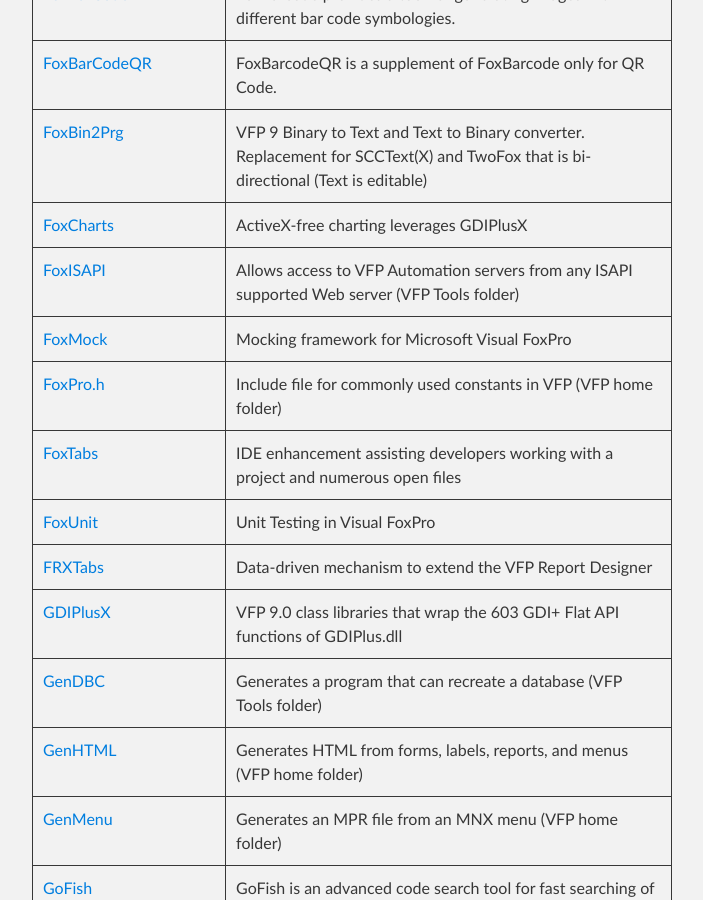
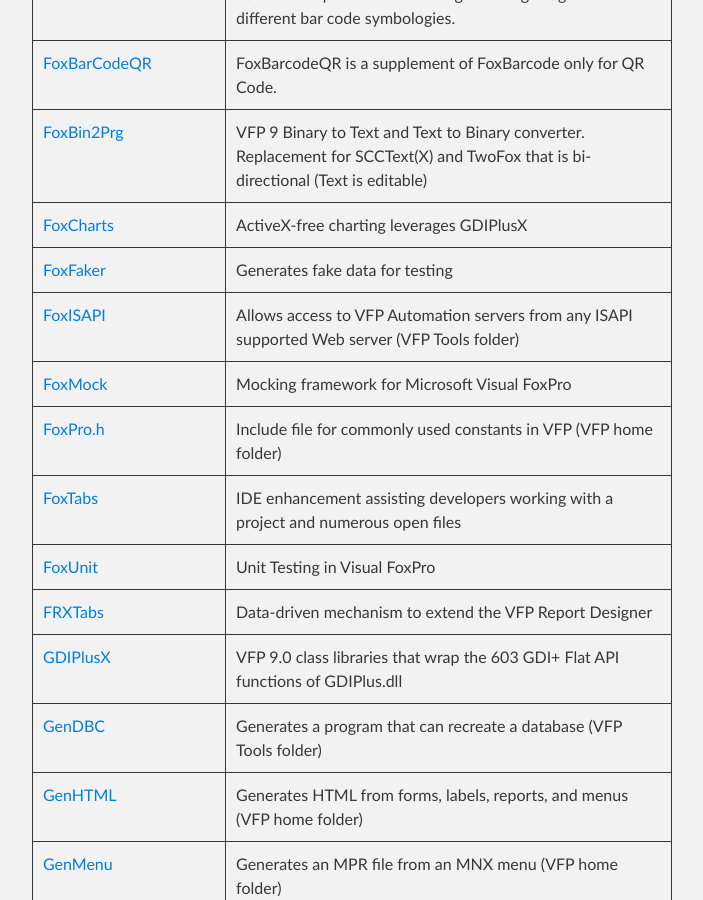
Before and after one commit to VFPX/VFPX.github.io, a Jekyll site: the page built from projects.md, in a window 1280 px wide and 900 px high, scrolled down 2154 px. Shown: the whole window, without its empty margins (288-991 px from the left). Built offline with Jekyll 4.4.1, drawn with Linux system fonts in a browser that asks for light colours; our own code applies the rules of GitHub Pages for plain Markdown files.

Commit message:
Added FoxFaker project

```diff
--- a/_data/projects.json
+++ b/_data/projects.json
@@ -177,6 +177,12 @@
     "project": "FoxCharts",
     "url": "https://github.com/VFPX/FoxCharts",
     "description": "ActiveX-free charting leverages GDIPlusX",
+    "state": "Production release"
+  },
+  {
+    "project": "FoxFaker",
+    "url": "https://github.com/Irwin1985/FoxFaker",
+    "description": "Generates fake data for testing",
     "state": "Production release"
   },
   {
```
Also changed, not shown: _posts/2019-06-11-fox-faker.markdown (added, +8 -0 lines).
